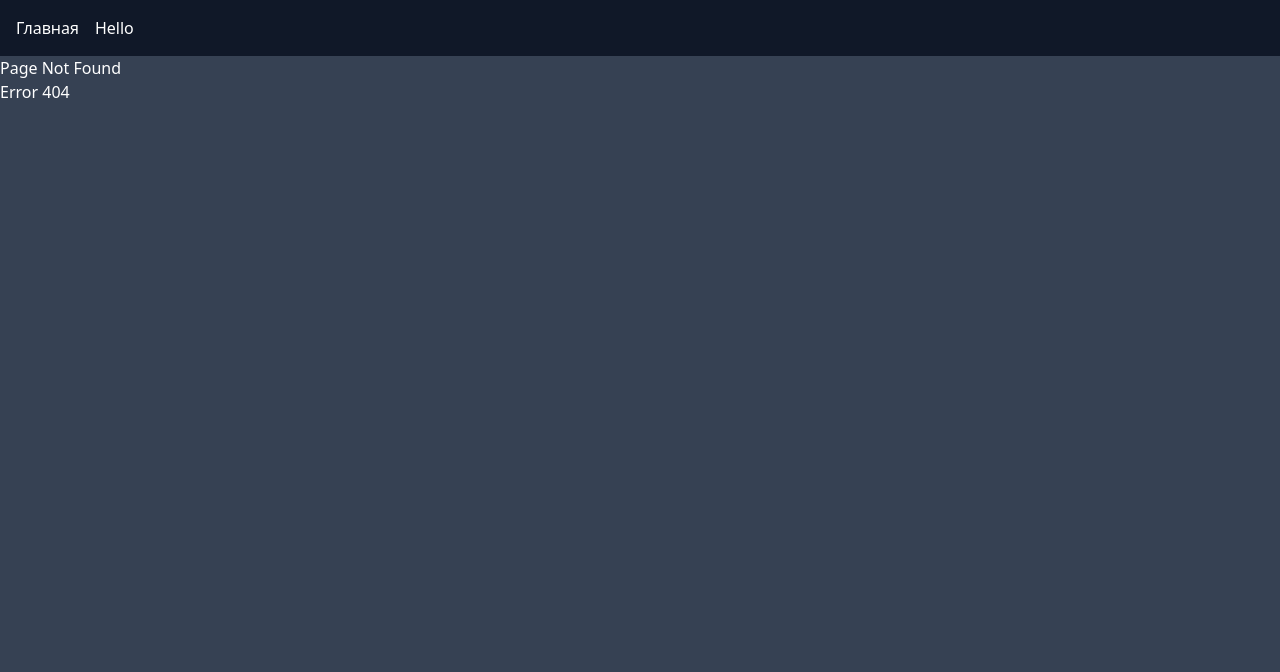
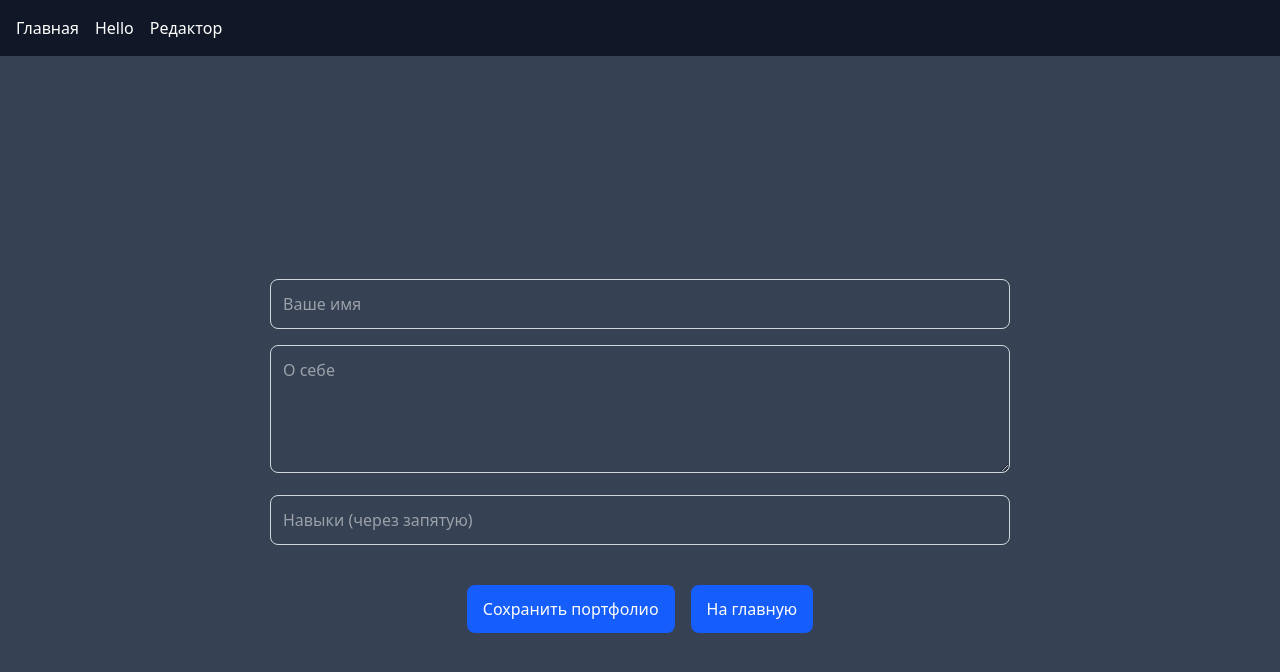
Before and after one commit to George-RB/Portfast, a Next.js app: page /editor in a window 1280 px wide. Before the commit this address had no page. Shown: the top 672 px of the page. Built offline with nearby package versions, Linux system fonts and the light colour scheme.

Commit message:
:add: editor page

```diff
--- a/src/app/components/Header.tsx
+++ b/src/app/components/Header.tsx
@@ -10,7 +10,10 @@ export default function Header() {
       <Link href="/hello" className="hover:underline">
         Hello
       </Link>
-      {/* Portfast */}
+
+      <Link href="/editor" className="hover:underline">
+        Редактор
+      </Link>
     </header>
   );
 }
--- a/src/app/components/ui/Button.tsx
+++ b/src/app/components/ui/Button.tsx
@@ -7,7 +7,7 @@ export default function Button({ children, onClick }: ButtonProps) {
   return (
     <button
       onClick={onClick}
-      className="max-w-xs flex items-center justify-center gap-2 bg-blue-600 text-white py-3 rounded-lg hover:bg-blue-700 transition"
+      className="max-w-xs bg-blue-600 text-white py-3 px-4 rounded-lg hover:bg-blue-700 transition"
     >
       {children}
     </button>
--- a/src/app/components/ui/ButtonLink.tsx
+++ b/src/app/components/ui/ButtonLink.tsx
@@ -9,7 +9,7 @@ export default function ButtonLink({ children, href }: ButtonLinkProps) {
   return (
     <Link
       href={href}
-      className="w-fit px-4 py-2 flex items-center justify-center gap-2 bg-blue-600 text-white rounded-lg hover:bg-blue-700 transition"
+      className="w-fit py-3 px-4 bg-blue-600 text-white rounded-lg hover:bg-blue-700 transition"
     >
       {children}
     </Link>
--- /dev/null
+++ b/src/app/editor/page.tsx
@@ -0,0 +1,58 @@
+'use client';
+import { useState } from 'react';
+import Button from '../components/ui/Button';
+import ButtonLink from '../components/ui/ButtonLink';
+
+interface FormData {
+  name: string;
+  bio: string;
+  skills: string;
+}
+
+export default function Editor() {
+  const [formData, setFormData] = useState<FormData>({
+    name: '',
+    bio: '',
+    skills: '',
+  });
+
+  const handleSubmit = (e: React.FormEvent) => {
+    e.preventDefault();
+    console.log('Данные:', formData);
+    localStorage.setItem('portfolio', JSON.stringify(formData));
+    alert('Сохранено!');
+  };
+
+  return (
+    <div className="min-h-screen flex items-center justify-center ">
+      <form onSubmit={handleSubmit}>
+        <input
+          type="text"
+          placeholder="Ваше имя"
+          value={formData.name}
+          onChange={(e) => setFormData({ ...formData, name: e.target.value })}
+          className="w-full p-3 border border-gray-300 rounded-lg mb-4"
+        />
+
+        <textarea
+          placeholder="О себе"
+          value={formData.bio}
+          onChange={(e) => setFormData({ ...formData, bio: e.target.value })}
+          className="w-full p-3 border border-gray-300 rounded-lg mb-4 h-32"
+        />
+
+        <input
+          type="text"
+          placeholder="Навыки (через запятую)"
+          value={formData.skills}
+          onChange={(e) => setFormData({ ...formData, skills: e.target.value })}
+          className="w-full p-3 border border-gray-300 rounded-lg mb-4"
+        />
+        <div className="flex items-center justify-center gap-4 mt-6">
+          <Button>Сохранить портфолио</Button>
+          <ButtonLink href="/">На главную</ButtonLink>
+        </div>
+      </form>
+    </div>
+  );
+}
--- a/src/app/page.tsx
+++ b/src/app/page.tsx
@@ -19,6 +19,13 @@ export default function HomePage() {
         >
           Перейти на Hello
         </Link>
+
+        <Link
+          href="/editor"
+          className="px-6 py-3 bg-gray-500 rounded-lg hover:bg-gray-400 transition"
+        >
+          Редактор
+        </Link>
       </div>
     </div>
   );
```
